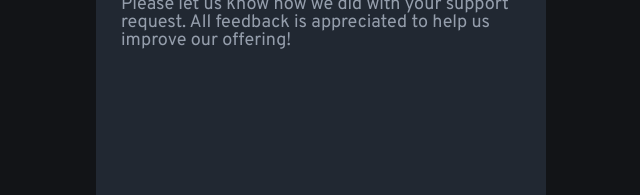
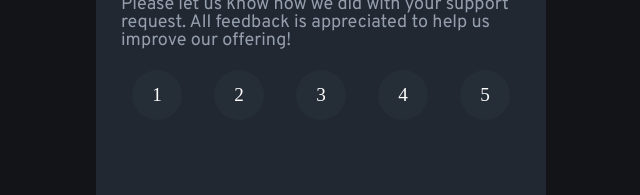
Before and after one commit to Ashura667/interactive-rating-component-main-react, a React (Create React App) app: page / in a window 1280 px wide. Shown: the part 329-524 px from the top of the page, without its empty margins (319-959 px from the left). Built offline with nearby package versions, Linux system fonts and the light colour scheme.

Commit message:
échelle de notation effectué, prochaine maj : ajout des états

```diff
--- a/src/App.css
+++ b/src/App.css
@@ -61,9 +61,5 @@
     font-family: 'Overpass', sans-serif;
     color:hsl(217, 12%, 63%);
     font-size: 18px;
+    margin-bottom: 20px;
 }
-.notation
-{
-    background-color: green;
-    width: 100px;
-}
--- a/src/App.js
+++ b/src/App.js
@@ -17,9 +17,9 @@ function App() {
           Please let us know how we did with your support request. All feedback is appreciated to help us
 improve our offering!
           </div>
-          <div className="notation">
+          <section className="notation">
             <Notationscale />
-            </div>
+            </section>
         </div>
     </div>
   );
--- a/src/Notationscale.css
+++ b/src/Notationscale.css
@@ -0,0 +1,30 @@
+.etst
+{
+
+    display: flex;
+    justify-content: space-around;
+    gap: 10px;
+    align-items: center;
+    color: white;
+
+}
+.notation_number
+
+{
+    background-color: hsl(213, 19%, 18%);
+    width: 50px;
+    height: 50px;
+    display: flex;
+    justify-content: center;
+    align-items: center;
+    border-radius: 50%;
+    margin-bottom: 25px;
+    font-size: 1.2em;
+}
+
+.notation_number:hover
+
+{
+    background-color: orange;
+    transition-duration: 1s;
+}
--- a/src/Notationscale.js
+++ b/src/Notationscale.js
@@ -1,8 +1,8 @@
 import "./Notationscale.css";
 function Notationscale() {
-  return (<div>
-    {() => {return "coucou"}}
-  </div>);
+  let numbers = [1,2,3,4,5];
+  return (<section className="etst">
+    {numbers.map((item) => {return(<div className="notation_number">{item}</div>)} )}
+  </section>)
 }
-
 export default Notationscale;
```
Also changed, not shown: 1 other file (tests, documents, lock files or other folders).
